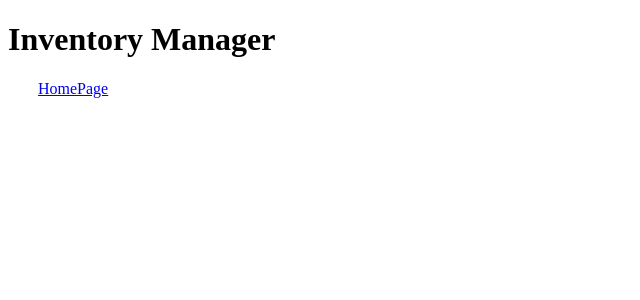
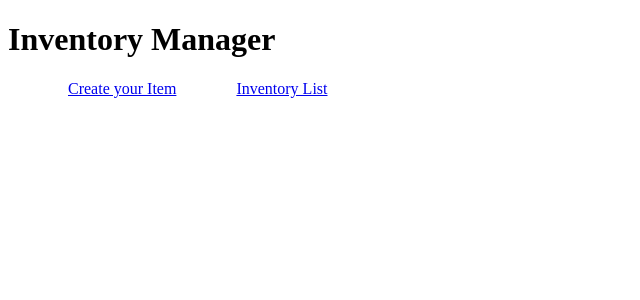
Before and after one commit to bhunter1829/AngularProject, an Angular app: page / in a window 1280 px wide. Shown: the top 300 px of the page, without its empty margins (0-640 px from the left). Built offline with nearby package versions, Linux system fonts and the light colour scheme.

Commit message:
added routerlink to addPage

```diff
--- a/src/app/component/navbar/navbar.component.html
+++ b/src/app/component/navbar/navbar.component.html
@@ -1 +1,4 @@
-<a routerLink="get-all">HomePage</a>
+<div>
+<a routerLink="add-inventory">Create your Item</a>
+<a routerLink="get-all">Inventory List</a>
+</div>
```
